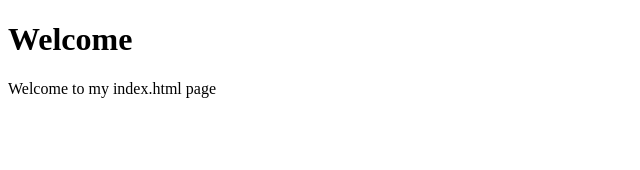
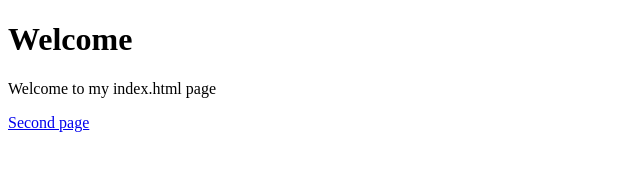
Before and after one commit to kritiit/kritiit.github.io, a plain HTML site: page index.html in a window 1280 px wide. Shown: the whole page, without its empty margins (0-640 px from the left). Drawn offline with Linux system fonts and the light colour scheme.

Commit message:
Update index.html

```diff
--- a/index.html
+++ b/index.html
@@ -11,6 +11,8 @@
 
 <p>Welcome to my index.html page</p>
 
+  <a href="https://kritiit.github.io/second">Second page</a>
+
 
 </body>
 </html>
```
